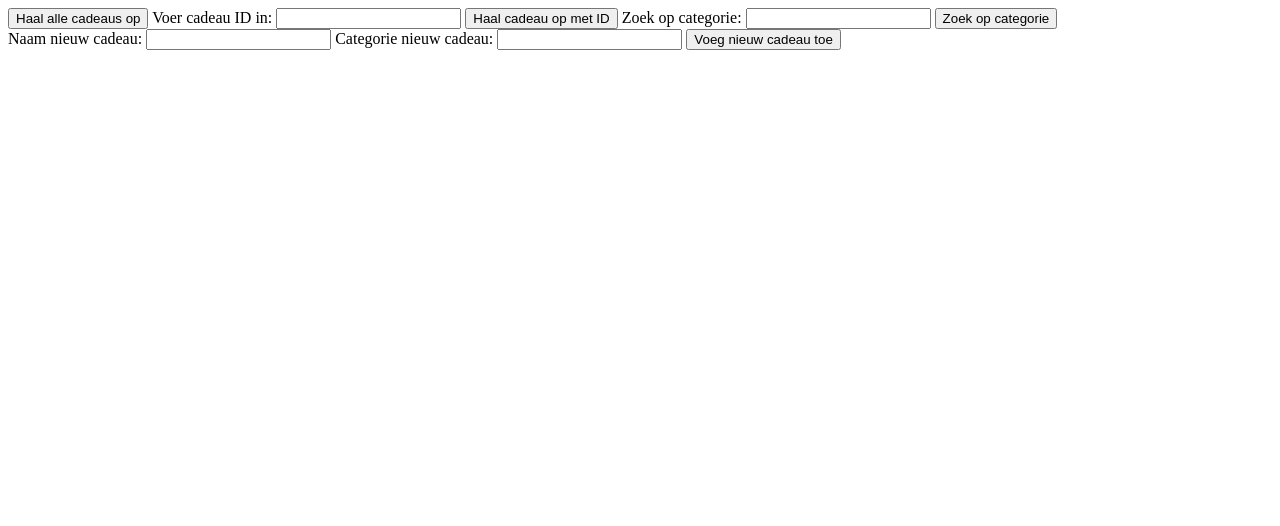
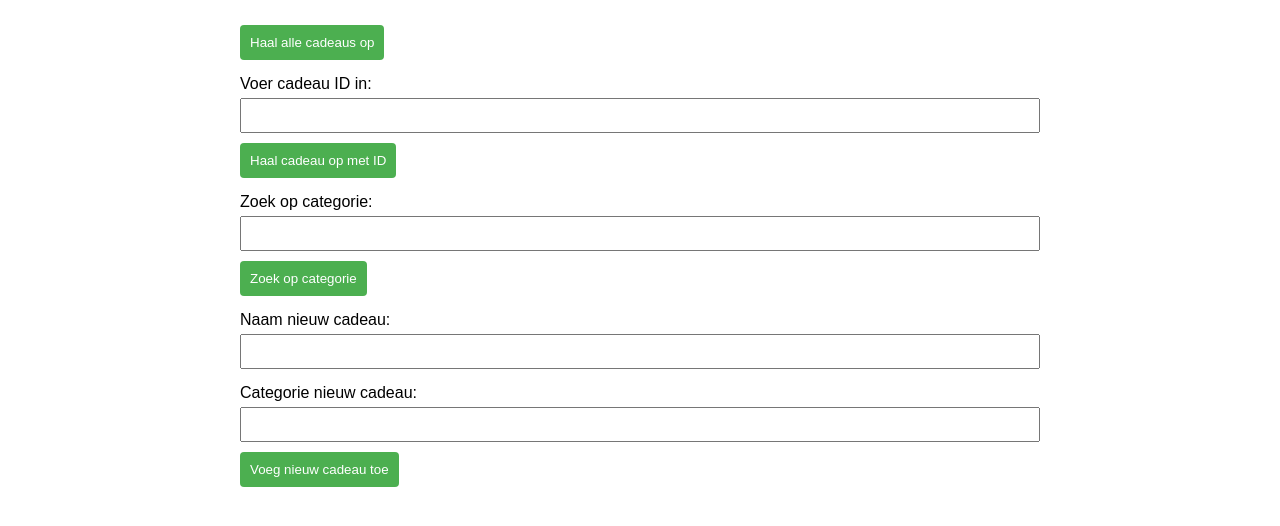
Before and after one commit to amadalijns/apidev-eindproject, a plain HTML site: page index.html in a window 1280 px wide. Drawn offline with nearby package versions, Linux system fonts and the light colour scheme.

Commit message:
style toegevoegd voor professionele uitstraling

```diff
--- a/index.html
+++ b/index.html
@@ -1,5 +1,6 @@
 <html xmlns:x-on="http://www.w3.org/1999/xhtml">
 <head>
+    <link rel="stylesheet" href="style.css">
     <script defer src="https://unpkg.com/alpinejs@3.5.0/dist/cdn.min.js"></script>
 </head>
 <body>
@@ -13,7 +14,7 @@
         },
         async fetchData() {
             try {
-                const response = await fetch('http://127.0.0.1:8000/cadeaus');
+                const response = await fetch('https://apidev-eindproject-service-amadalijns.cloud.okteto.net/cadeaus');
                 this.presentData = await response.json();
             } catch (error) {
                 this.presentData = null;
@@ -22,7 +23,7 @@
         },
         async fetchById() {
             try {
-                const response = await fetch(`http://127.0.0.1:8000/cadeaus/${this.selectedId}`);
+                const response = await fetch(`https://apidev-eindproject-service-amadalijns.cloud.okteto.net/cadeaus/${this.selectedId}`);
                 this.presentData = await response.json();
             } catch (error) {
                 this.presentData = null;
@@ -31,7 +32,7 @@
         },
         async fetchByCategory() {
             try {
-                const response = await fetch(`http://127.0.0.1:8000/cadeaus/category/${this.selectedCategory}`);
+                const response = await fetch(`https://apidev-eindproject-service-amadalijns.cloud.okteto.net/category/${this.selectedCategory}`);
                 this.presentData = await response.json();
             } catch (error) {
                 this.presentData = null;
@@ -40,7 +41,7 @@
         },
         async addPresent() {
             try {
-                const response = await fetch('http://127.0.0.1:8000/cadeau', {
+                const response = await fetch('https://apidev-eindproject-service-amadalijns.cloud.okteto.net/cadeau', {
                     method: 'POST',
                     headers: {
                         'Content-Type': 'application/json',
--- /dev/null
+++ b/style.css
@@ -0,0 +1,55 @@
+body {
+    font-family: 'Arial', sans-serif;
+    max-width: 800px;
+    margin: 0 auto;
+    padding: 20px;
+}
+
+button {
+    padding: 10px;
+    margin: 5px 0;
+    cursor: pointer;
+    background-color: #4caf50;
+    color: #fff;
+    border: none;
+    border-radius: 4px;
+}
+
+input {
+    padding: 8px;
+    margin: 5px 0;
+    width: 100%;
+    box-sizing: border-box;
+}
+
+label {
+    margin-top: 10px;
+    display: block;
+}
+
+hr {
+    border: 0;
+    height: 1px;
+    background: #ddd;
+    margin: 10px 0;
+}
+
+div {
+    margin-bottom: 20px;
+}
+
+div[data-show="false"] {
+    display: none;
+}
+
+div[data-show="true"] {
+    display: block;
+}
+
+p {
+    margin: 5px 0;
+}
+
+strong {
+    font-weight: bold;
+}
```
